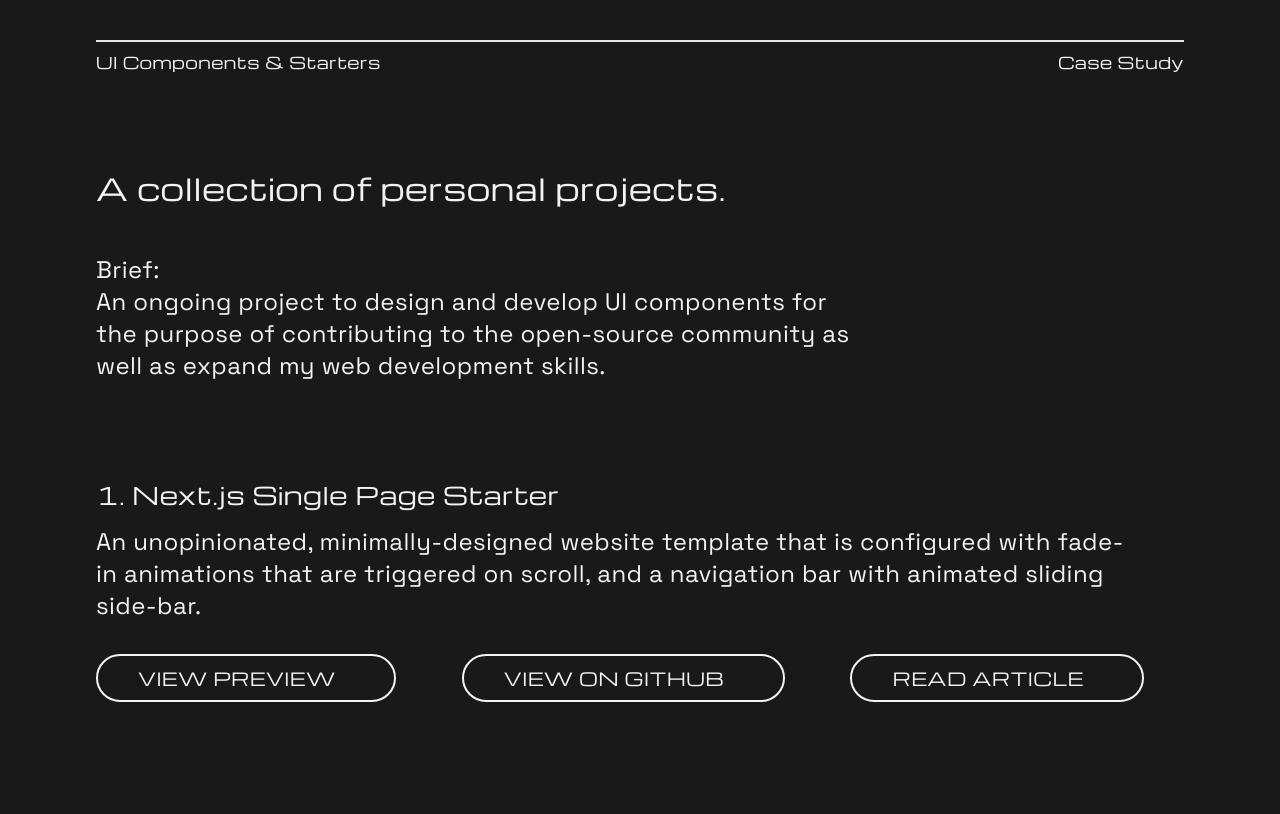
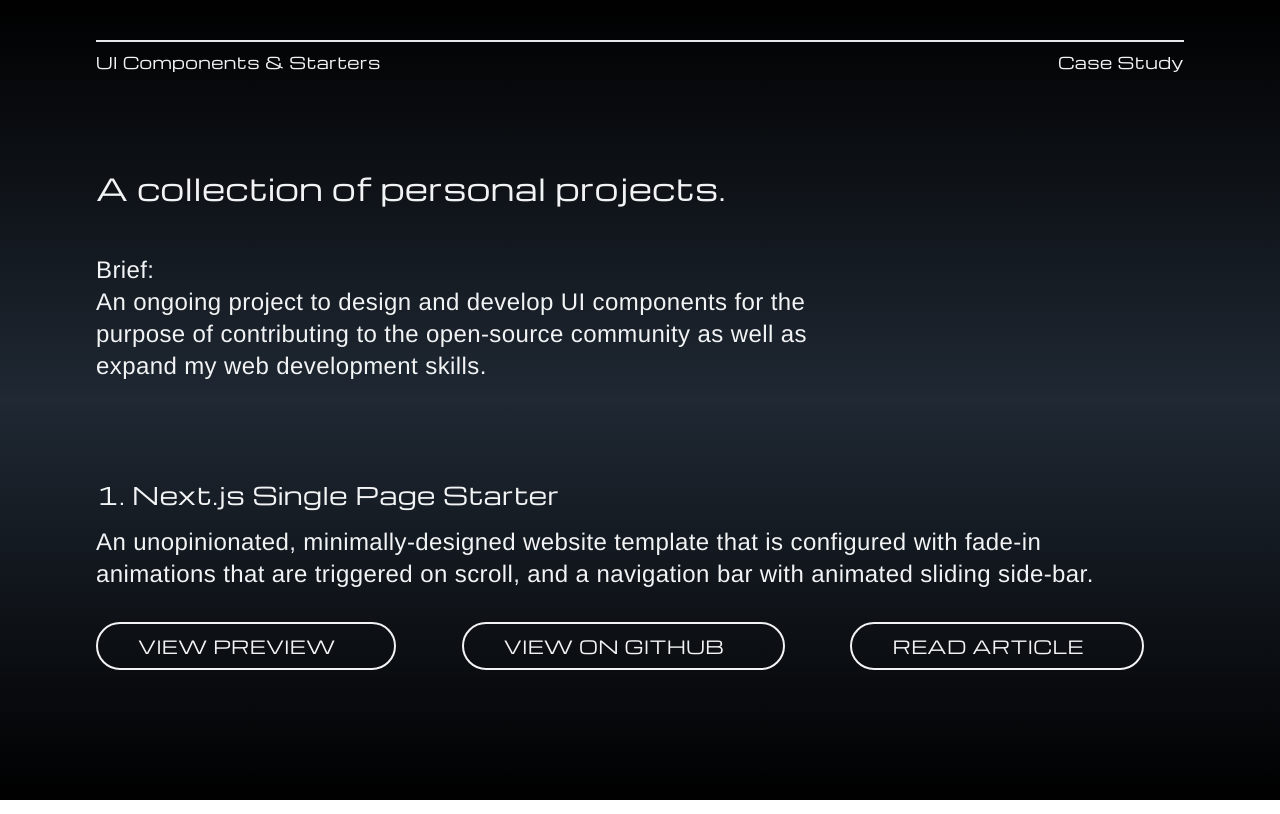
Before and after one commit to EMurrell/Portfolio3, a Next.js app: page /starters in a window 1280 px wide. Built offline with nearby package versions, Linux system fonts and the light colour scheme.

Commit message:
update case study pages

```diff
--- a/components/About.js
+++ b/components/About.js
@@ -8,7 +8,7 @@ export default function About() {
   return (
     <section
       id="About"
-      className="flex flex-col justify-center w-full h-screen p-12 pb-32 font-bold tracking-wider text-offwhite font-logo bg-gradient-to-br from-black to-matteblue via-black snap-y snap-start snap-always md:px-32 lg:px-44 xl:px-72"
+      className="flex flex-col justify-center w-full h-screen p-12 pb-32 font-bold tracking-wider text-offwhite font-logo bg-gradient-to-br from-black to-matteblue via-black snap-y snap-start snap-always md:px-32 lg:px-44 xl:px-72 "
     >
       <div className="flex flex-col text-lg md:text-xl lg:text-2xl ">
         <FadeUp>
--- a/components/Header.js
+++ b/components/Header.js
@@ -29,7 +29,7 @@ export default function Header() {
   return (
     <section
       id="Home"
-      className="flex flex-col w-full h-screen px-2 text-offwhite bg-gradient-to-b from-black to-black via-matteblue snap-y snap-start snap-mandatory md:px-10 lg:px-20 xl:px-28 "
+      className="flex flex-col w-full h-screen px-2 text-offwhite bg-gradient-to-b from-black to-black via-matteblue snap-y snap-start snap-mandatory md:px-10 lg:px-20 xl:px-28"
     >
       <motion.div
         initial="hidden"
--- a/components/Nav.js
+++ b/components/Nav.js
@@ -63,7 +63,7 @@ export default function Nav() {
             }}
           >
             <motion.div
-              className="flex flex-col p-8 ml-4 text-2xl md:ml-24 md:text-4x"
+              className="flex flex-col p-8 ml-4 text-2xl md:ml-24 md:text-4xl"
               initial="closed"
               animate="open"
               exit="closed"
--- a/pages/mtc.js
+++ b/pages/mtc.js
@@ -9,7 +9,7 @@ export default function Mtc() {
       <MetaData />
       <section
         id="mtc"
-        className="w-full min-h-screen px-5 pt-4 pb-24 font-bold tracking-wide font-logo text-offwhite md:pt-8 md:px-12 lg:px-24 2xl:px-32 bg-matte"
+        className="w-full min-h-screen px-5 pt-4 pb-24 font-bold tracking-wide font-logo text-offwhite md:pt-8 md:px-12 lg:px-24 2xl:px-32 bg-gradient-to-b from-black to-black via-matteblue"
       >
         <div className="inline-flex justify-between w-full pt-2 mt-2 text-xs border-t-2 border-offwhite md:text-base">
           <p>Mason's Touch</p>
@@ -24,7 +24,7 @@ export default function Mtc() {
               </h3>
             </div>
             <div className="inline-flex justify-center py-4 md:justify-end ">
-              <button className="inline-flex px-10 py-2 my-4 transition duration-300 ease-in-out transform border-2 rounded-3xl hover:border-teal-300 hover:scale-105 hover:bg-teal-300 border-offwhite hover:text-matte">
+              <button className="inline-flex px-10 py-2 my-4 transition duration-300 ease-in-out transform border-2 rounded-3xl hover:border-teal-400 hover:scale-105 hover:bg-teal-400 border-offwhite hover:text-matte">
                 <a
                   className="text-base md:text-lg lg:text-xl "
                   href="https://masonstouch.com"
@@ -33,7 +33,7 @@ export default function Mtc() {
                 </a>
               </button>
             </div>
-            <div className="flex flex-col md:flex-row font-body">
+            <div className="flex flex-col font-light md:flex-row font-body ">
               <div className="pr-10 text-xl lg:w-1/2 md:w-2/3 md:text-xl lg:text-2xl">
                 <p className="pb-6 lg:pb-12">
                   Brief:
--- a/pages/port.js
+++ b/pages/port.js
@@ -9,7 +9,7 @@ export default function Port() {
       <MetaData />
       <section
         id="port"
-        className="w-full min-h-screen px-5 pt-4 pb-24 font-bold tracking-wide bg-matte font-logo text-offwhite md:pt-8 md:px-12 lg:px-24 2xl:px-32"
+        className="w-full min-h-screen px-5 pt-4 pb-24 font-bold tracking-wide bg-gradient-to-b from-black to-black via-matteblue font-logo text-offwhite md:pt-8 md:px-12 lg:px-24 2xl:px-32"
       >
         <div className="inline-flex justify-between w-full pt-2 mt-2 text-xs border-t-2 border-offwhite md:text-base">
           <p>Professional Portfolio</p>
@@ -23,7 +23,7 @@ export default function Port() {
               </h3>
             </div>
             <div className="inline-flex justify-center py-4 md:justify-end ">
-              <button className="inline-flex px-10 py-2 my-4 transition duration-300 ease-in-out transform border-2 rounded-3xl hover:border-teal-300 hover:scale-105 hover:bg-teal-300 border-offwhite hover:text-matte">
+              <button className="inline-flex px-10 py-2 my-4 transition duration-300 ease-in-out transform border-2 rounded-3xl hover:border-teal-400 hover:scale-105 hover:bg-teal-400 border-offwhite hover:text-matte">
                 <a
                   className="text-base md:text-lg lg:text-xl "
                   href="https://emurrell.com"
@@ -32,7 +32,7 @@ export default function Port() {
                 </a>
               </button>
             </div>
-            <div className="flex flex-col md:flex-row font-body">
+            <div className="flex flex-col font-light md:flex-row font-body">
               <div className="pr-10 text-xl md:text-xl lg:text-2xl">
                 <p className="pb-6 lg:pb-12">
                   Brief:
--- a/pages/ptp.js
+++ b/pages/ptp.js
@@ -9,7 +9,7 @@ export default function Ptp() {
       <MetaData />
       <section
         id="ptp"
-        className="w-full min-h-screen px-5 pt-4 pb-24 font-bold tracking-wide font-logo text-offwhite md:pt-8 md:px-12 lg:px-24 2xl:px-32 bg-matte"
+        className="w-full min-h-screen px-5 pt-4 pb-24 font-bold tracking-wide font-logo text-offwhite md:pt-8 md:px-12 lg:px-24 2xl:px-32 bg-gradient-to-b from-black to-black via-matteblue"
       >
         <div className="inline-flex justify-between w-full pt-2 mt-2 text-xs border-t-2 border-offwhite md:text-base">
           <p>Pup To Pal</p>
@@ -23,7 +23,7 @@ export default function Ptp() {
               </h3>
             </div>
             <div className="inline-flex justify-center py-4 md:justify-end ">
-              <button className="inline-flex px-10 py-2 my-4 transition duration-300 ease-in-out transform border-2 rounded-3xl hover:border-teal-300 hover:scale-105 hover:bg-teal-300 border-offwhite hover:text-matte">
+              <button className="inline-flex px-10 py-2 my-4 transition duration-300 ease-in-out transform border-2 rounded-3xl hover:border-teal-400 hover:scale-105 hover:bg-teal-400 border-offwhite hover:text-matte">
                 <a
                   className="text-base md:text-lg lg:text-xl "
                   href="https://www.puptopal.com"
@@ -33,7 +33,7 @@ export default function Ptp() {
               </button>
             </div>
             <div className="flex flex-col md:flex-row font-body">
-              <div className="pr-10 text-xl lg:w-1/2 md:w-2/3 md:text-xl lg:text-2xl">
+              <div className="pr-10 text-xl font-light lg:w-1/2 md:w-2/3 md:text-xl lg:text-2xl">
                 <p className="pb-6 lg:pb-12">
                   Brief:
                   <br />
--- a/pages/starters.js
+++ b/pages/starters.js
@@ -9,7 +9,7 @@ export default function Mtc() {
       <MetaData />
       <section
         id="starters"
-        className="w-full min-h-screen px-5 pt-4 tracking-wide font-logo bg-matte text-offwhite md:pt-8 md:px-12 lg:px-24 2xl:px-32"
+        className="w-full min-h-screen px-5 pt-4 tracking-wide font-logo bg-gradient-to-b from-black to-black via-matteblue text-offwhite md:pt-8 md:px-12 lg:px-24 2xl:px-32"
       >
         <div className="inline-flex justify-between w-full pt-2 mt-2 text-xs border-t-2 border-ltblack dark:border-offwhite md:text-base">
           <p>UI Components & Starters</p>
@@ -23,7 +23,7 @@ export default function Mtc() {
               </h3>
             </div>
 
-            <div className="flex flex-col pt-4 font-body">
+            <div className="flex flex-col pt-4 font-light font-body">
               <div className="pr-10 text-xl lg:w-3/4 md:text-xl lg:text-2xl">
                 <p className="pt-8 pb-6 lg:pb-20">
                   Brief:
@@ -41,7 +41,7 @@ export default function Mtc() {
                   scroll, and a navigation bar with animated sliding side-bar.
                 </p>
                 <div className="flex flex-col justify-between py-4 xl:flex-row font-logo">
-                  <button className="inline-flex px-10 py-2 my-4 transition duration-300 ease-in-out transform border-2 rounded-3xl hover:border-teal-300 hover:scale-105 hover:bg-teal-300 border-offwhite hover:text-matte">
+                  <button className="inline-flex px-10 py-2 my-4 transition duration-300 ease-in-out transform border-2 rounded-3xl hover:border-teal-400 hover:scale-105 hover:bg-teal-400 border-offwhite hover:text-matte">
                     <a
                       className="text-sm md:text-sm lg:text-lg "
                       href="https://next-js-singlepage-starter.vercel.app/"
@@ -49,7 +49,7 @@ export default function Mtc() {
                       VIEW PREVIEW&emsp;
                     </a>
                   </button>
-                  <button className="inline-flex px-10 py-2 my-4 transition duration-300 ease-in-out transform border-2 rounded-3xl hover:border-teal-300 hover:scale-105 hover:bg-teal-300 border-offwhite hover:text-matte">
+                  <button className="inline-flex px-10 py-2 my-4 transition duration-300 ease-in-out transform border-2 rounded-3xl hover:border-teal-400 hover:scale-105 hover:bg-teal-400 border-offwhite hover:text-matte">
                     <a
                       className="text-sm md:text-sm lg:text-lg "
                       href="https://github.com/EMurrell/next.js-singlepage-starter"
@@ -57,7 +57,7 @@ export default function Mtc() {
                       VIEW ON GITHUB&emsp;
                     </a>
                   </button>
-                  <button className="inline-flex px-10 py-2 my-4 transition duration-300 ease-in-out transform border-2 rounded-3xl hover:border-teal-300 hover:scale-105 hover:bg-teal-300 border-offwhite hover:text-matte">
+                  <button className="inline-flex px-10 py-2 my-4 transition duration-300 ease-in-out transform border-2 rounded-3xl hover:border-teal-400 hover:scale-105 hover:bg-teal-400 border-offwhite hover:text-matte">
                     <a
                       className="text-sm md:text-sm lg:text-lg "
                       href="https://dev.to/emurrell/a-nextjs-starter-configured-with-nav-and-animations-lac"
--- a/tailwind.config.js
+++ b/tailwind.config.js
@@ -9,7 +9,7 @@ module.exports = {
     extend: {
       boxShadow: {
         lg: "0 10px 15px -3px rgba(153, 50, 204, 0.1), 0 4px 6px -2px rgba(153, 50, 204, 0.05)",
-        "3xl": "0 3px 10px -2px rgba(255, 255, 255, 0.8)",
+        "3xl": "0 3px 10px -2px rgba(255, 255, 255, 0.6)",
       },
       dropShadow: {
         "2xl": "0 10px 40px rgba(102, 252, 241, 0.5)",
@@ -34,7 +34,7 @@ module.exports = {
       },
     },
     fontFamily: {
-      body: ["Space Grotesk"],
+      body: ["Helvetica"],
 
       logo: ["Michroma"],
       // logo: ["Michroma"],
```
